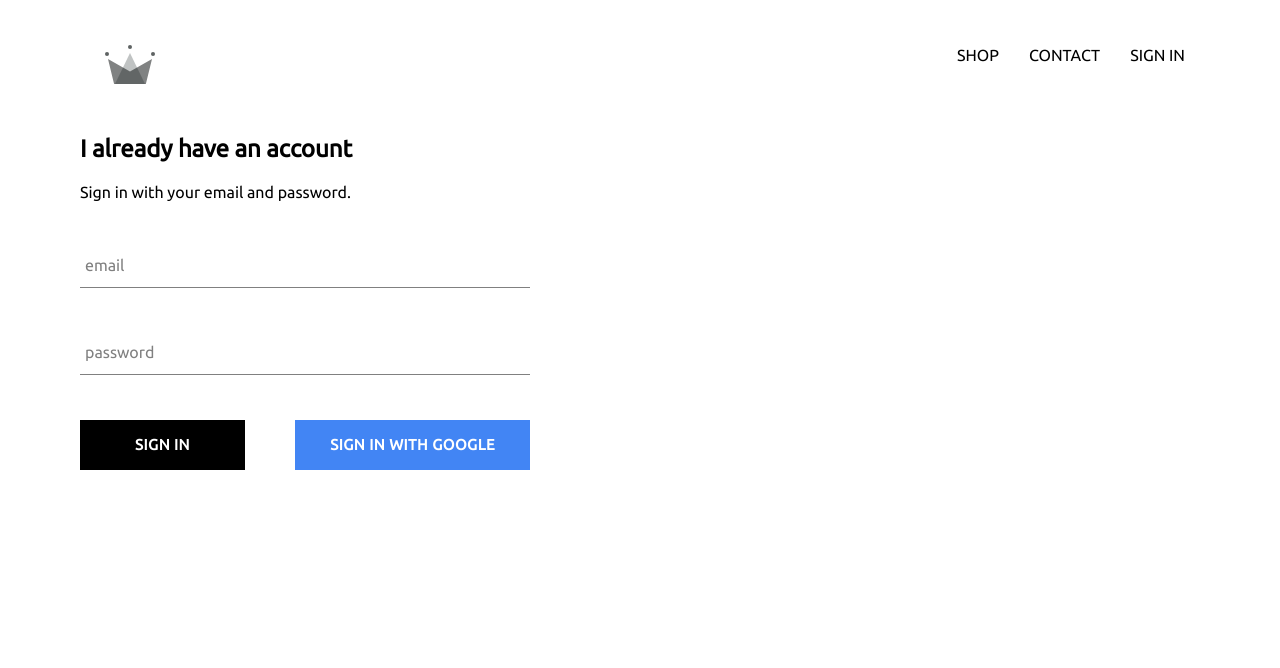
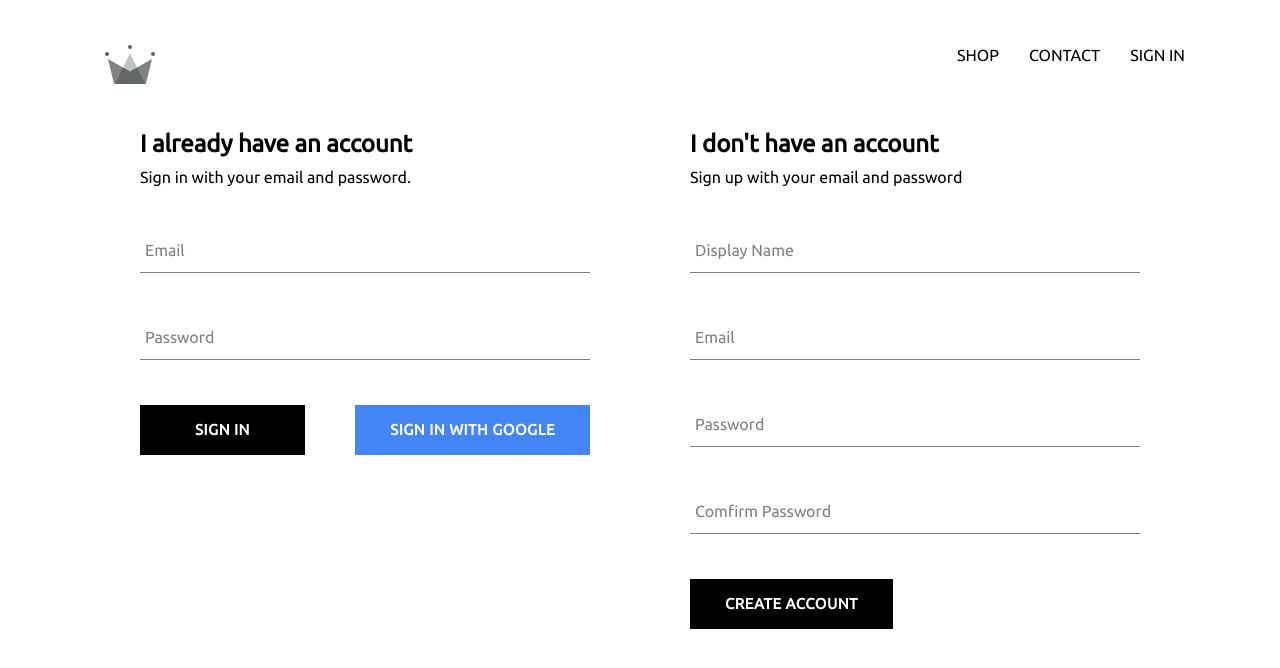
Before and after one commit to Nyarukoooo/crwn-e-commerce, a React (Create React App) app: page /signin in a window 1280 px wide. Shown: the top 668 px of the page. Built offline with nearby package versions, Linux system fonts and the light colour scheme; no server answers.

Commit message:
implemented firebase utils, included ability to store authenticated users into our firestore database

```diff
--- a/src/App.css
+++ b/src/App.css
@@ -7,6 +7,6 @@
     color: black;
 }
 
-* {
+*{
     box-sizing: border-box;
 }
--- a/src/App.js
+++ b/src/App.js
@@ -7,7 +7,7 @@
 import HomePage from './pages/homepage/homepage.component';
 import ShopPage from './pages/shop/shop.component';
 
-import {auth} from './firebase/firebase.utils';
+import {auth, createUserProfileDocumentation } from './firebase/firebase.utils';
 
 class App extends React.Component {
   constructor(){
@@ -21,10 +21,24 @@
   unsubscribeFromAuth = null;
 
   componentDidMount(){
-    auth.onAuthStateChanged(user => {
-      this.setState({ currentUser: user });
+    //store user data in our application page in state.
+    this.unsubscribeFromAuth = auth.onAuthStateChanged(async userAuth => {
+      if (userAuth) { //if userAuth != null
+        const userRef = await createUserProfileDocumentation(userAuth);
 
-      console.log(user);
+        userRef.onSnapshot(snapShot => {
+          this.setState({
+            currentUser: {
+              id: snapShot.id, //get user id
+              ...snapShot.data() // get user data: email name...
+            }
+          }, () => { //因为setState is async, 后面不能接function, 想要check的话需要用第二个argument
+            console.log('1. check user state', this.state);
+          })
+        });
+    } else {
+      this.setState({currentUser: userAuth}) //userAuth = null
+    }
     })
   }
 
--- a/src/components/sign-in/sign-in.component.jsx
+++ b/src/components/sign-in/sign-in.component.jsx
@@ -29,23 +29,22 @@
     //dynamic change what you type in on line
     handleChange = (event) => {
         const {value, name} = event.target;
-
         this.setState({[name]: value});
     }
 
     render(){
         return(
             <div className='sign-in'>
-                <h2>I already have an account</h2>
+                <h2 className='title'>I already have an account</h2>
                 <span>Sign in with your email and password.</span>
 
-                <form onClick={this.handleSubmit}>
+                <form onSubmit={this.handleSubmit}>
                     <FormInput
                         name='email'
                         type='email'
                         handleChange={this.handleChange}
                         value={this.state.email}
-                        label='email'
+                        label='Email'
                         required
                     />
                     <FormInput
@@ -53,7 +52,7 @@
                         type='password'
                         handleChange={this.handleChange}
                         value={this.state.password}
-                        label='password'
+                        label='Password'
                         required
                     />
                     <div className='buttons'>
--- /dev/null
+++ b/src/components/sign-up/sign-up.component.jsx
@@ -0,0 +1,112 @@
+import React from 'react';
+
+import FormInput from '../form-input/form-input.component';
+import CustomButton from '../custom-button/custom-button.component';
+
+import {auth, createUserProfileDocumentation } from '../../firebase/firebase.utils';
+
+import './sign-up.styles.scss';
+
+class SignUp extends React.Component {
+    constructor(){
+        super();
+
+        this.state={
+            displayName: '',
+            email:'',
+            password:'',
+            confirmPassword:''
+        }
+    }
+
+    handleSubmit = async event => { //async function
+        event.preventDefault();
+
+        const {displayName, email, password, confirmPassword} = this.state;
+
+        //check password match with confirm password
+        if (password !== confirmPassword){
+            alert("Password doesn't match!");
+            return;
+        }
+
+        try {
+            const {user} = await auth.createUserWithEmailAndPassword(email, password); //get an user auth object
+
+            await createUserProfileDocumentation(user, {displayName});
+
+            this.setState({
+                displayName: '',
+                email:'',
+                password:'',
+                confirmPassword:''
+            })
+
+        }catch(error){
+            console.error(error);
+        }
+
+
+    };
+
+    handleChange = (event) => {
+        const {name, value} = event.target;
+        this.setState({ [name]: value});
+    };
+
+    render(){
+        const {displayName, email, password, confirmPassword} = this.state;
+        return(
+            <div className='sign-up'>
+                <h2 className='title'>I don't have an account</h2>
+                <span>Sign up with your email and password</span>
+
+                <form className='sign-up-form' onSubmit={this.handleSubmit}>
+                    <FormInput
+                        type='text'
+                        name='displayName'
+                        handleChange={this.handleChange}
+                        value={displayName}
+                        label='Display Name'
+                        required
+                    />
+
+                    <FormInput
+                        type='email'
+                        name='email'
+                        handleChange={this.handleChange}
+                        value={email}
+                        label='Email'
+                        required
+                    />
+
+                    <FormInput
+                        type='password'
+                        name='password'
+                        handleChange={this.handleChange}
+                        value={password}
+                        label='Password'
+                        required
+                    />
+
+                    <FormInput
+                        type='password'
+                        name='confirmPassword'
+                        handleChange={this.handleChange}
+                        value={confirmPassword}
+                        label='Comfirm Password'
+                        required
+                    />
+
+                    <CustomButton type='submit'>
+                        Create Account
+                    </CustomButton>
+
+                </form>
+
+            </div>
+        )
+    };
+}
+
+export default SignUp;
--- /dev/null
+++ b/src/components/sign-up/sign-up.styles.css
@@ -0,0 +1,8 @@
+.sign-up {
+  display: flex;
+  flex-direction: column;
+  width: 450px;
+}
+.sign-up .title {
+  margin: 10px 0;
+}
--- /dev/null
+++ b/src/components/sign-up/sign-up.styles.scss
@@ -0,0 +1,9 @@
+.sign-up {
+    display: flex;
+    flex-direction: column;
+    width: 450px;
+
+    .title {
+        margin: 10px 0;
+    }
+}
--- a/src/firebase/firebase.utils.js
+++ b/src/firebase/firebase.utils.js
@@ -13,10 +13,41 @@
     measurementId: "G-3ZG9NP3D8M"
   };
 
+export const createUserProfileDocumentation = async (userAuth, additionalData) => {
+    if(!userAuth) return;
+
+    const userRef = firestore.doc(`users/${userAuth.uid}`);
+
+    const snapShot = await userRef.get(); //get a snapshot
+
+    //if user data is not exisit, create a new one
+    //use documentRef to create a user data, not snapShot, snapShot simply represent data.
+    if(!snapShot.exists) {
+        const {displayName, email} = userAuth;
+        const createdAt = new Date();
+
+        try {
+            await userRef.set({
+                displayName,
+                email,
+                createdAt,
+                ...additionalData
+            })
+        } catch(error){
+            console.log('error creating user ', error.message);
+        }
+    }
+
+    return userRef;
+
+};
+
+
+
 firebase.initializeApp(config);
 
-export const auth = firebase.auth();
-export const firestore = firebase.firestore();
+export const auth = firebase.auth(); //define auth
+export const firestore = firebase.firestore(); //define database
 
 const provider = new firebase.auth.GoogleAuthProvider();
 provider.setCustomParameters({prompt: 'select_account'});
--- a/src/pages/sign-in-and-sign-up/sign-in-and-sign-up.component.jsx
+++ b/src/pages/sign-in-and-sign-up/sign-in-and-sign-up.component.jsx
@@ -1,6 +1,7 @@
 import React from 'react';
 
 import SignIn from '../../components/sign-in/sign-in.component';
+import SignUp from '../../components/sign-up/sign-up.component';
 
 import './sign-in-and-sign-up.styles.scss';
 
@@ -8,6 +9,7 @@
 const SignInAndSignUpPage = () => (
     <div className='sign-in-and-sign-up'>
         <SignIn/>
+        <SignUp/>
     </div>
 );
 
--- /dev/null
+++ b/src/pages/sign-in-and-sign-up/sign-in-and-sign-up.styles.css
@@ -0,0 +1,6 @@
+.sign-in-and-sign-up {
+  width: 1000px;
+  display: flex;
+  justify-content: space-between;
+  margin: 30px auto;
+}
--- a/src/pages/sign-in-and-sign-up/sign-in-and-sign-up.styles.scss
+++ b/src/pages/sign-in-and-sign-up/sign-in-and-sign-up.styles.scss
@@ -0,0 +1,6 @@
+.sign-in-and-sign-up{
+    width: 1000px;
+    display: flex;
+    justify-content: space-between;
+    margin: 30px auto;
+}
```
